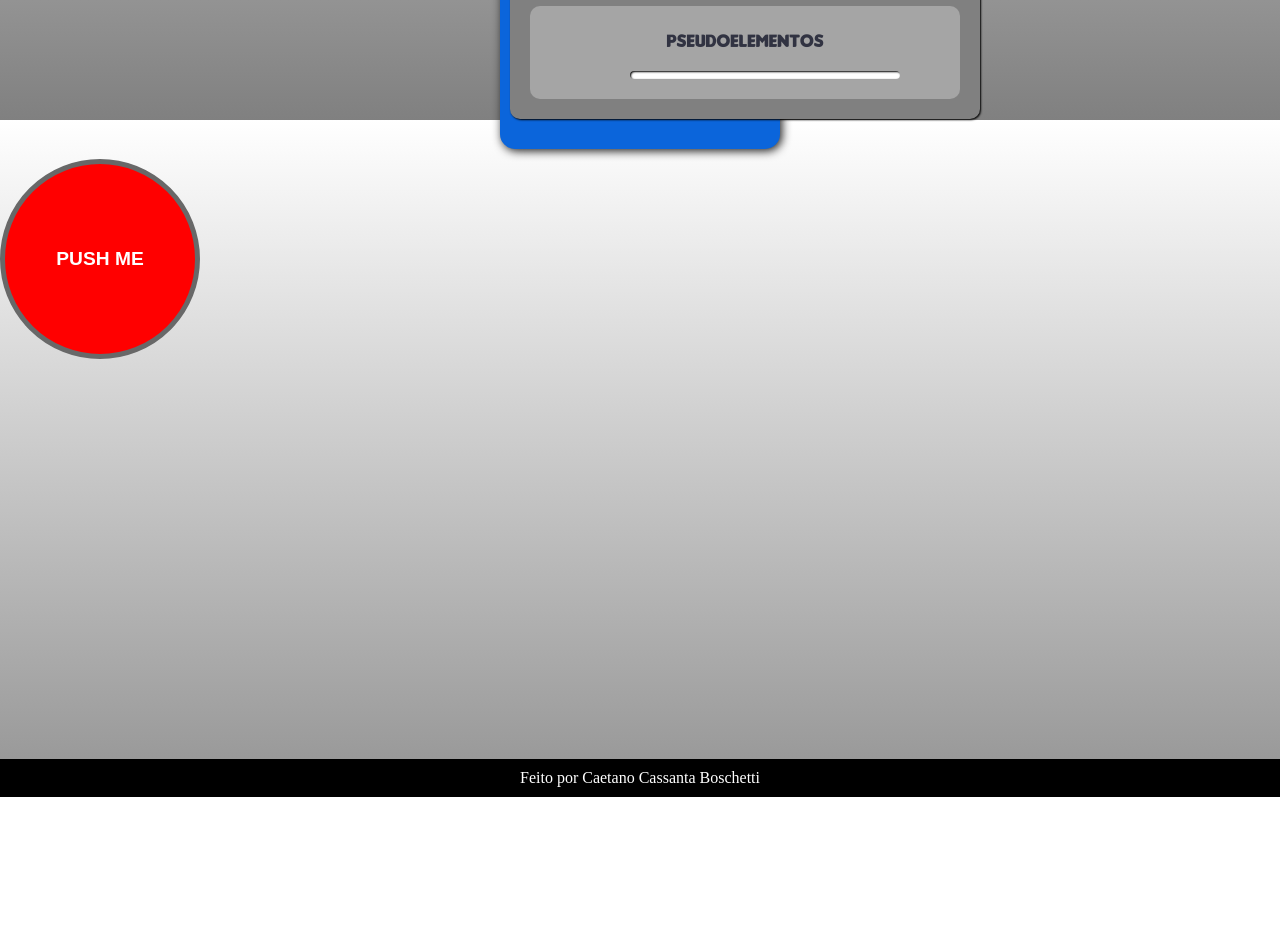
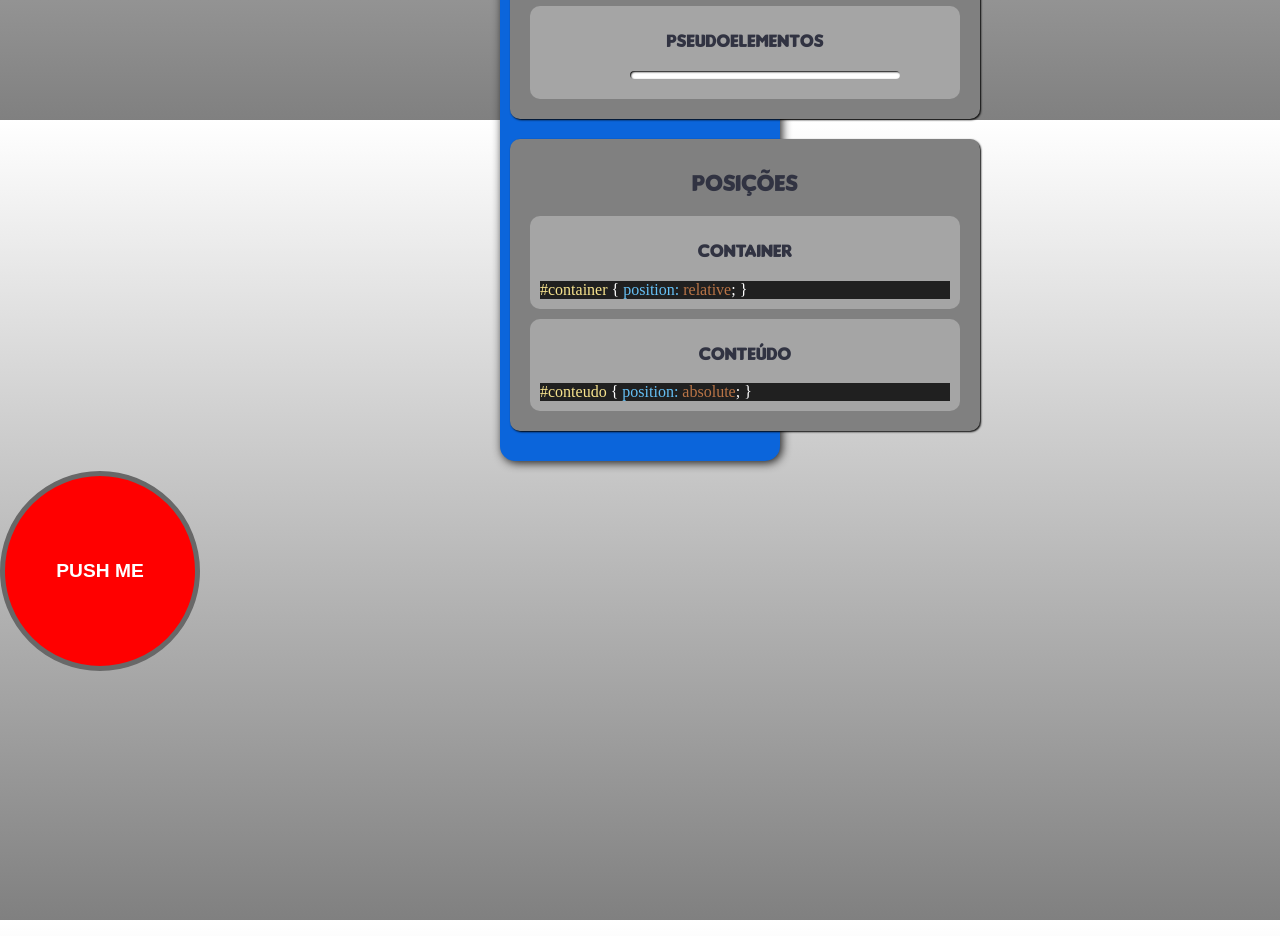
Before and after one commit to caetanoboschetti/exercicios, a plain HTML site: page tags/index.html in a window 1280 px wide. Shown: the part 6280-7216 px from the top of the page. Before the commit the page ends 7077 px from the top, so only its background shows below. Drawn offline with Linux system fonts and the light colour scheme.

Commit message:
primeira cor do vstudio

```diff
--- a/tags/estilo.css
+++ b/tags/estilo.css
@@ -14,12 +14,18 @@
 }
 
 :root {
-    --cor0: rgb(165, 165, 165);
-    --cor1: gray;
-    --cor2: rgb(49, 51, 66);
-    --cor3: #1d1c1c;
-    --cor4: #ec591f;
-    --cor5: rgb(11, 101, 219);
+    --cinza-claro: rgb(165, 165, 165);
+    --cinza: gray;
+    --cinza-escuro: rgb(49, 51, 66);
+    --vstudio: rgb(32, 32, 32);
+    --quase-preto: #1d1c1c;
+    --html: #ec591f;
+    --css: rgb(11, 101, 219);
+    --atributo: rgb(101, 192, 245);
+    --tagcss: rgb(247, 227, 141);
+    --taghtml:rgb(40, 109, 201);
+    --valor:rgb(147, 202, 147);
+    --escrita:rgb(185, 116, 70);
 }
 
 header {
@@ -58,6 +64,41 @@ div.h3 {
     margin: 10px 10px;
     padding: 5px;
     ;
+}
+
+div.vstudio {
+    background-color: rgb(32, 32, 32);
+    margin: 5px;
+}
+
+p {
+    color: white;
+    display: inline;
+}
+
+p.atributo {
+    color: rgb(101, 192, 245);
+    font-family: serif;
+}
+
+p.tagcss {
+    color: rgb(247, 227, 141);
+    font-family: serif;
+}
+
+p.taghtml {
+    color: rgb(40, 109, 201);
+    font-family: serif;
+}
+
+p.valor {
+    color: rgb(147, 202, 147);
+    font-family: serif;
+}
+
+p.escrita {
+    color: rgb(185, 116, 70);
+    font-family: serif;
 }
 
 h1 {
--- a/tags/index.html
+++ b/tags/index.html
@@ -479,7 +479,9 @@
                 </div>
 
                 <div class="h3">
-                    <h3>Pseudoelementos</h3>
+                    <h3>
+                        Pseudoelementos
+                    </h3>
                     <ul>
                         <abbr title="">
                             <li></li>
@@ -488,11 +490,36 @@
                 </div>
             </nav>
 
+            <nav>
+                <h2>
+                    Posições
+                </h2>
+                <div class="h3">
+                    <h3>
+                        Container
+                    </h3>
+                    <div class="vstudio">
+                        <p class="tagcss">
+                            #container <p>{</p> <p class="atributo">position:</p> <p class="escrita">relative</p><p>;</p>
+                            <p>}</p>
+                        </p>
+                    </div>
+                </div>
+                <div class="h3">
+                    <h3>
+                        Conteúdo
+                    </h3>
+                    <div class="vstudio">
+                        <p class="tagcss">
+                            #conteudo <p>{</p> <p class="atributo">position:</p> <p class="escrita">absolute</p><p>;</p>
+                            <p>}</p>
+                        </p>
+                    </div>
+                </div>
+            </nav>
+
         </main>
 
-        <div id="container">
-            hello, world!
-        </div>
         <button>
             PUSH ME
         </button>
```
